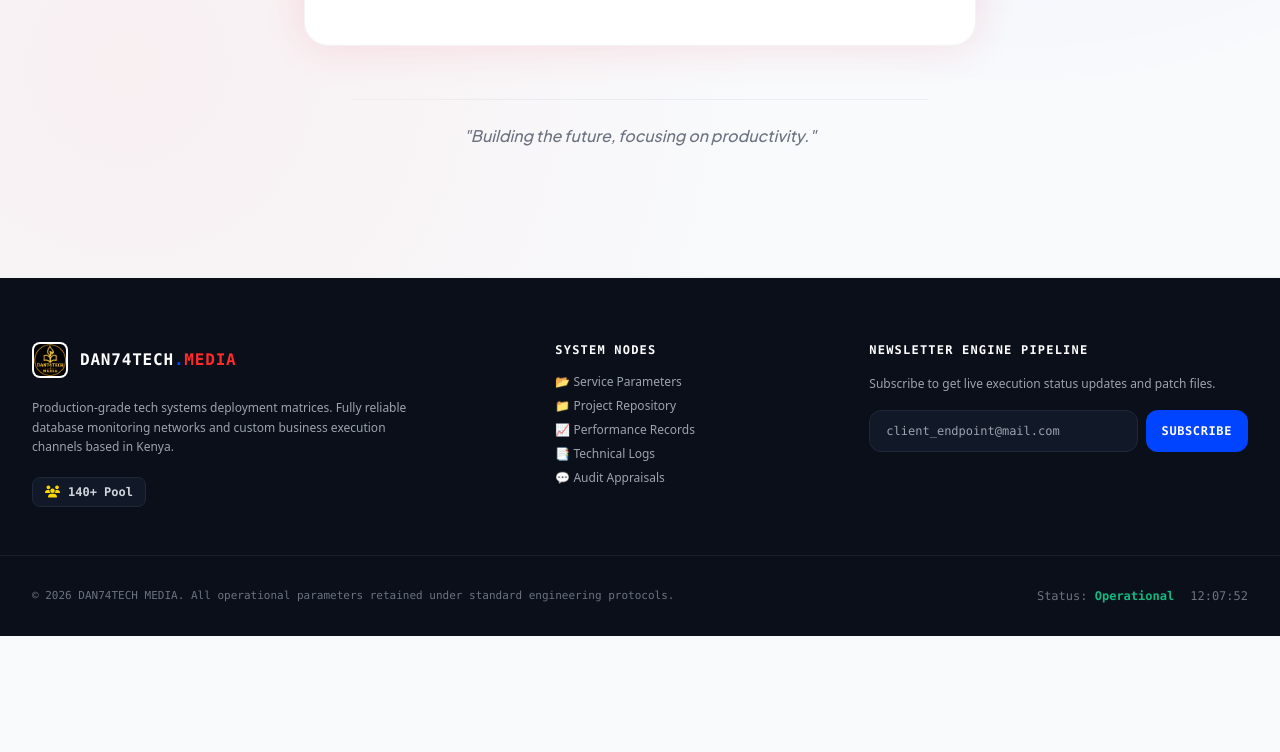
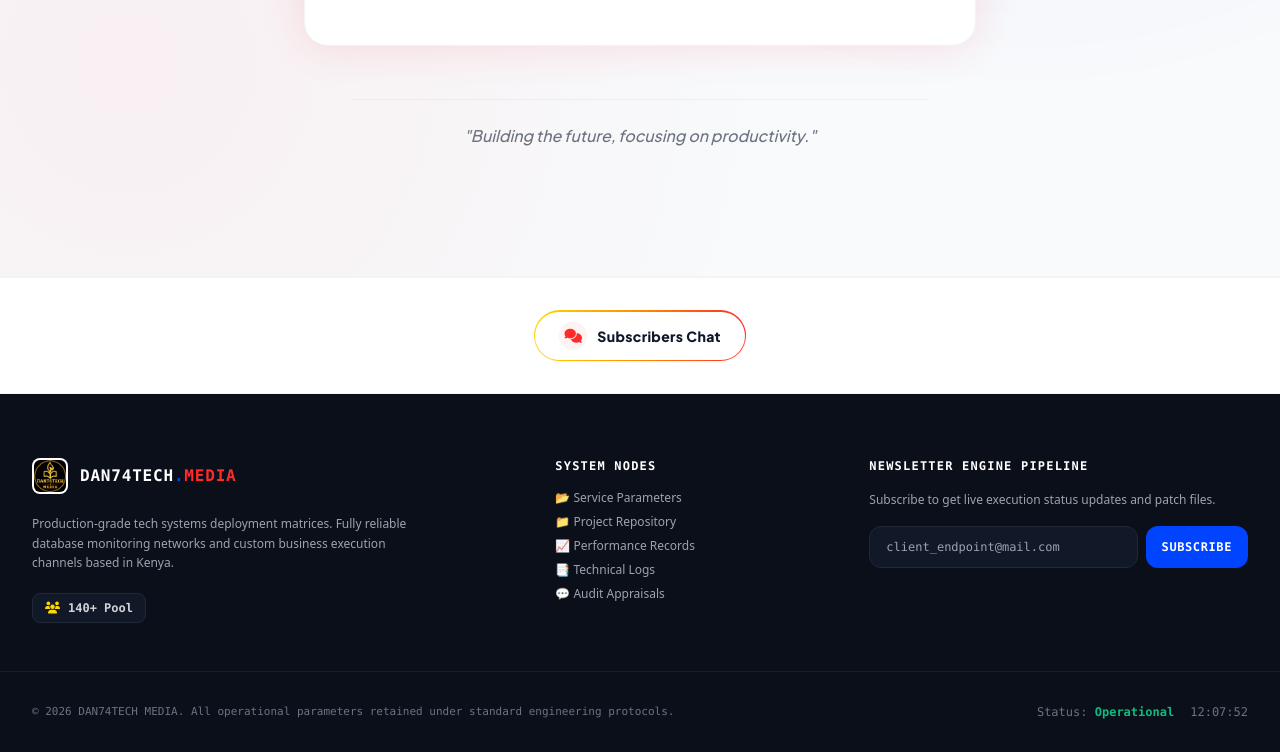
Before and after one commit to dan74techmedia/DAN74TECHWEB, a website: page contact.html in a window 1280 px wide. Shown: the part 857-1609 px from the top of the page. Before the commit the page ends 1493 px from the top, so only its background shows below. Drawn offline with nearby package versions, Linux system fonts and the light colour scheme; no server answers.

Commit message:
Update contact.html

```diff
--- a/contact.html
+++ b/contact.html
@@ -192,6 +192,21 @@
         </div>
     </section>
 
+      <section class="py-8 bg-white border-t border-gray-100">
+        <div class="max-w-7xl mx-auto px-4 flex justify-center">
+            <div class="p-[1.5px] rounded-full bg-gradient-to-r from-[#ffd700] via-[#ff8c00] to-[#ff2a2a] shadow-sm hover:shadow-md transition-all duration-300 active:scale-95 cursor-pointer group">
+                <a href="client.html" class="flex items-center gap-2.5 px-6 py-2.5 bg-white rounded-full active:bg-gray-50 transition-colors duration-200">
+                    <div class="flex items-center justify-center w-7 h-7 bg-red-50 rounded-full group-hover:bg-red-100 transition-colors">
+                        <i class="fa-solid fa-comments text-sm text-[#ff2a2a] group-hover:text-[#ffd700] transition-colors"></i>
+                    </div>
+                    <span class="text-sm font-extrabold text-[#0f172a] tracking-wide">
+                        Subscribers Chat
+                    </span>
+                </a>
+            </div>
+        </div>
+    </section>
+
     <a href="https://wa.me/254790435584" target="_blank" rel="noopener noreferrer" class="fixed bottom-6 left-6 z-40 bg-[#25D366] text-white p-4 rounded-full shadow-2xl hover:scale-110 transition-transform flex items-center justify-center group" aria-label="WhatsApp Technical Support Node">
         <i class="fa-brands fa-whatsapp text-2xl"></i>
         <span class="max-w-0 overflow-hidden group-hover:max-w-xs group-hover:ml-2 transition-all duration-300 text-xs font-bold font-mono tracking-wide whitespace-nowrap">WHATSAPP DIRECT</span>
```
